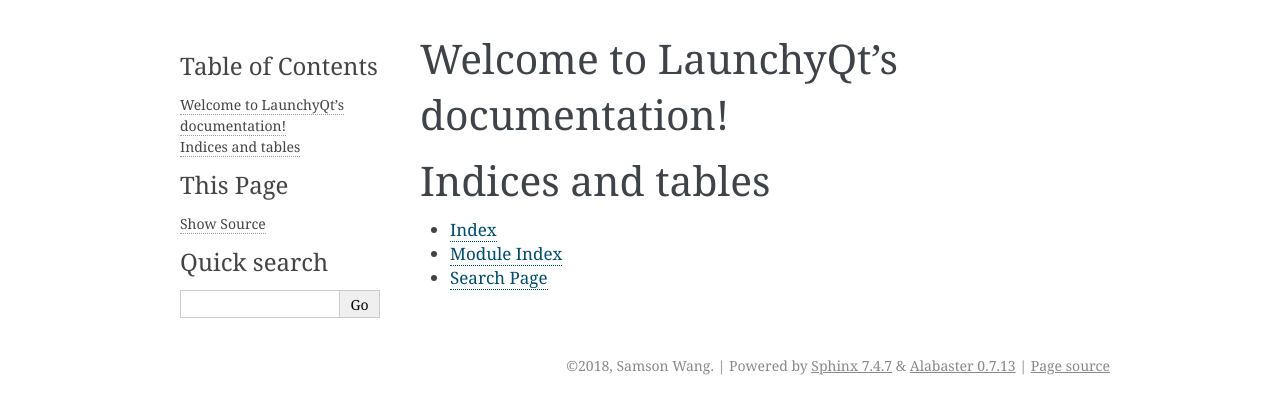
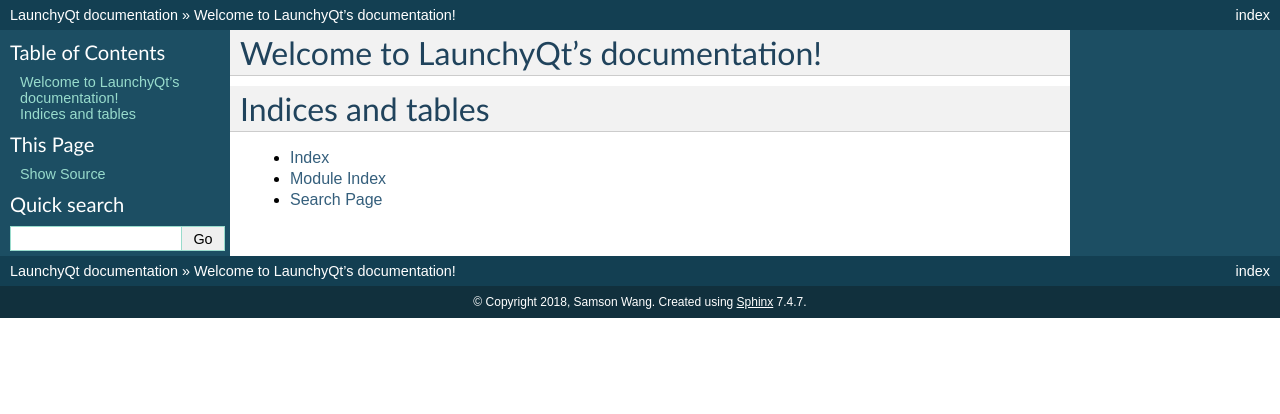
Before and after one commit to samsonwang/-LaunchyQt-docs, a Sphinx documentation site: the page built from source/index.rst, in a window 1280 px wide. Shown: the top 414 px of the page. Built offline with Sphinx 7.4.7, drawn with Linux system fonts in a browser that asks for light colours.

Commit message:
use classic

```diff
--- a/source/conf.py
+++ b/source/conf.py
@@ -75,8 +75,8 @@ pygments_style = None
 # The theme to use for HTML and HTML Help pages.  See the documentation for
 # a list of builtin themes.
 #
-html_theme = 'alabaster'
-#html_theme = "classic"
+#html_theme = 'alabaster'
+html_theme = "classic"
 
 # Theme options are theme-specific and customize the look and feel of a theme
 # further.  For a list of options available for each theme, see the
```
